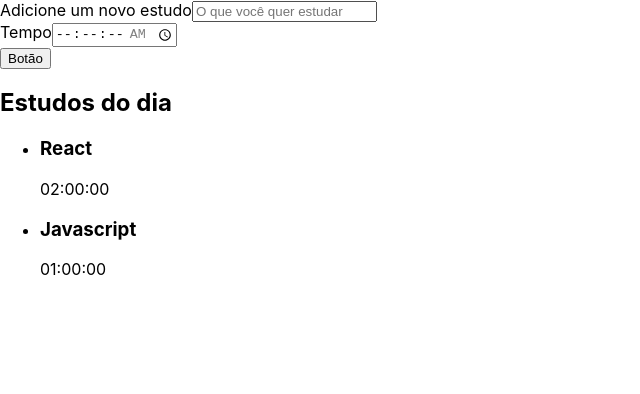
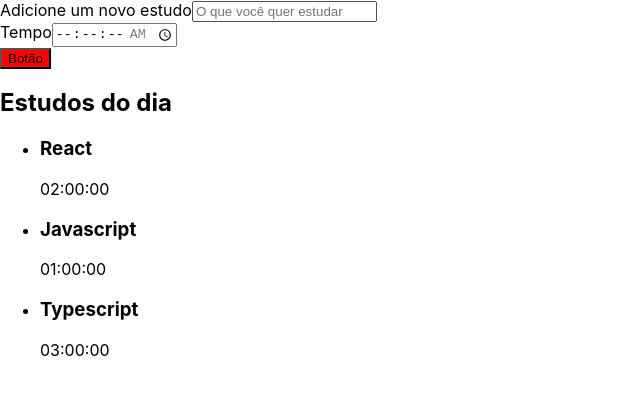
Before and after one commit to lfrprazeres/alura-studies, a React (Create React App) app: page / in a window 1280 px wide. Shown: the top 394 px of the page, without its empty margins (0-640 px from the left). Built offline with nearby package versions, Linux system fonts and the light colour scheme.

Commit message:
aula3.1 - Aprendendo a estilizar

```diff
--- a/src/components/Botao/index.tsx
+++ b/src/components/Botao/index.tsx
@@ -2,8 +2,12 @@ import React from 'react';
 
 class Botao extends React.Component {
   render() {
+    const estaAtivo = false;
+    const styles = {
+      backgroundColor: estaAtivo ? 'green' : 'red'
+    }
     return (
-      <button>
+      <button style={styles}>
         Botão
       </button>
     )
--- a/src/components/Lista/index.tsx
+++ b/src/components/Lista/index.tsx
@@ -7,6 +7,9 @@ function Lista() {
   }, {
     tarefa: 'Javascript',
     tempo: '01:00:00'
+  }, {
+    tarefa: "Typescript",
+    tempo: "03:00:00"
   }];
   return (
     <aside>
```
